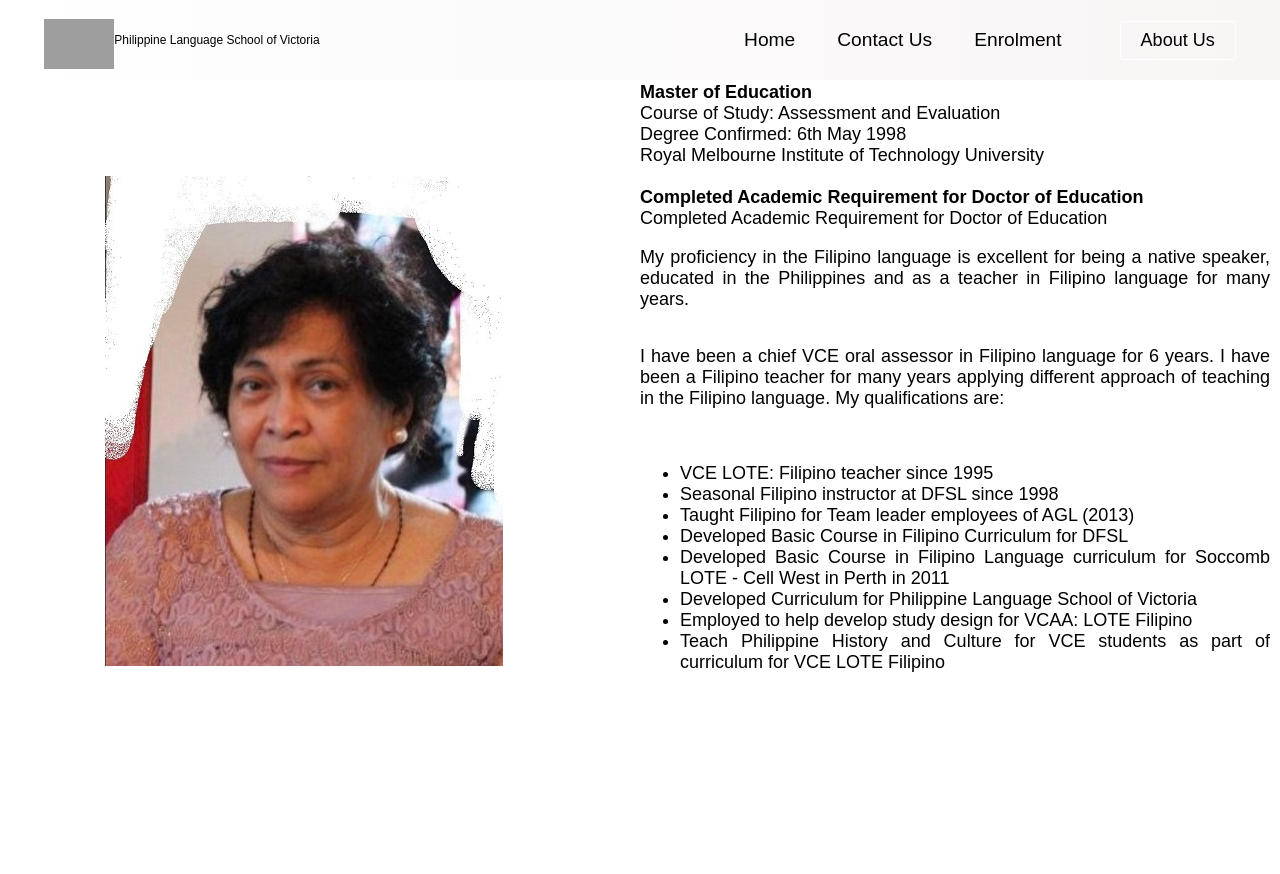
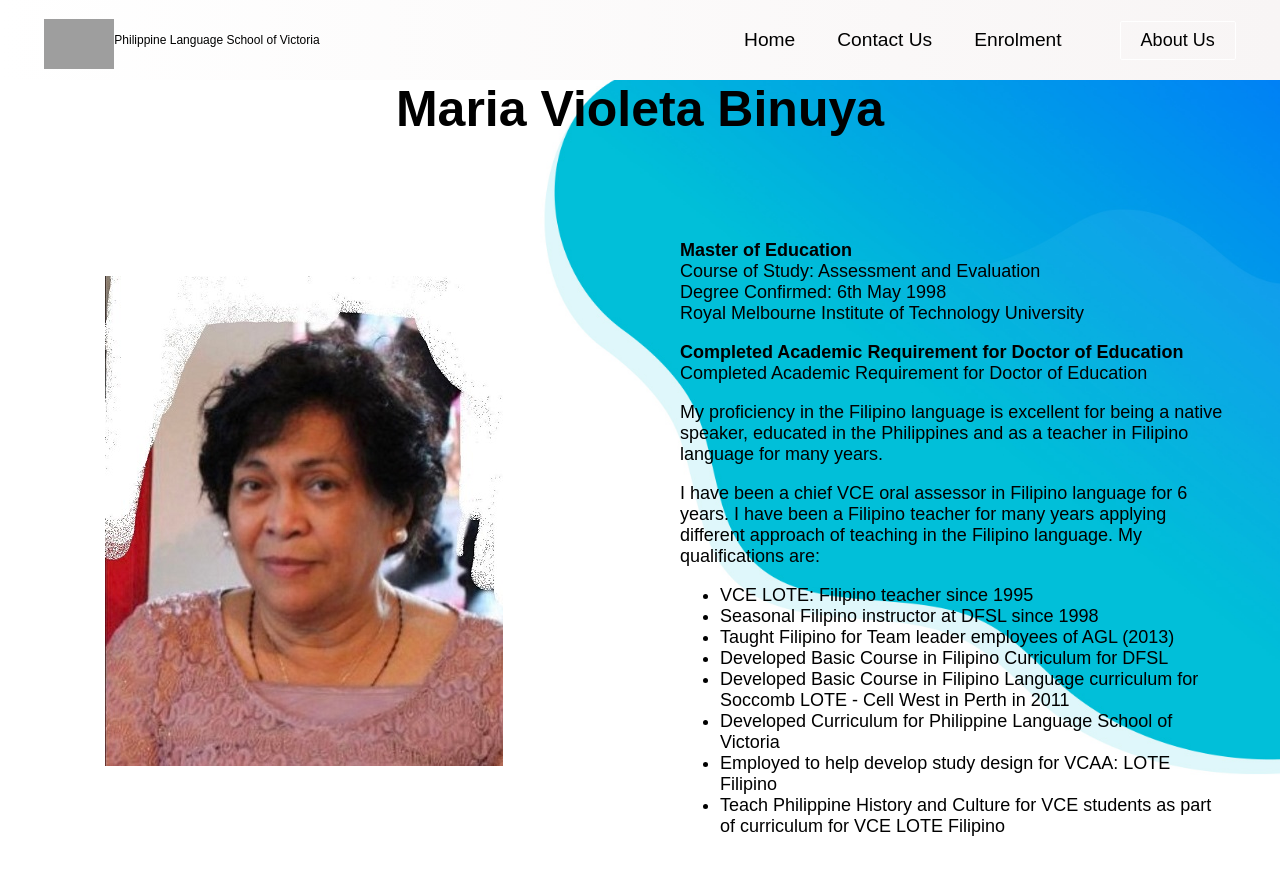
Before and after one commit to rayamigo18/phillanguage, a React (Create React App) app: page /maria in a window 1280 px wide. Shown: the top 874 px of the page. Before the commit the page ends 800 px from the top, so only its background shows below. Built offline with nearby package versions, Linux system fonts and the light colour scheme; grey boxes are pictures that could not be loaded; the HTML template or start-up script is replaced by a standard one.

Commit message:
fix format issue

```diff
--- a/src/components/pages/Catherine.js
+++ b/src/components/pages/Catherine.js
@@ -14,10 +14,7 @@ function Catherine() {
             </div>
             <div class="column">
             <div class="aboutus-offer">
-              <br></br>
-              <br></br>
-              <br></br>
-              <strong>2016: Certificate IV in Community Languages Teaching</strong><br></br>
+              <p><strong>2016: Certificate IV in Community Languages Teaching</strong><br></br>
               Community Languages Victoria<br></br>
               (Australian Federation of Ethnic Schools Associations)<br></br>
               Co AS IT (Italian Centre), Carlton
@@ -37,6 +34,7 @@ function Catherine() {
               <strong>2010: Bachelor of Science</strong><br></br>
               Monash University, Clayton Campus<br></br>
               Major: Genetics and Human Pathology<br></br>
+              </p>
             </div>
           </div>
         </div>
--- a/src/components/pages/Julieta.js
+++ b/src/components/pages/Julieta.js
@@ -3,10 +3,9 @@ import "../../App.css";
 
 function Julieta() {
   return (
-    <div className="profile-container">
-      <h1 className="profile">Julieta Lambanao</h1>
-      <div className="profile-info">
-        <div class="aboutus-info">
+    <div className="aboutus-container">
+      <h1 className="about-us">Julieta Lambanao</h1>
+          <div class="aboutus-info">
           <div class="row">
             <div class="column">
               <div class="profileimg">
@@ -14,7 +13,8 @@ function Julieta() {
               </div>
             </div>
             <div class="column">
-              <strong>TERTIARY QUALIFICATION</strong>
+            <div class="aboutus-offer">
+              <p><strong>TERTIARY QUALIFICATION</strong></p>
               <p class="tab">
               <ul>
                 <li>Dr. of Public Administration- Graduated 1995 MLQU Philippines- with Dissertation in satellite
--- a/src/components/pages/Maria.js
+++ b/src/components/pages/Maria.js
@@ -3,9 +3,8 @@ import "../../App.css";
 
 function Maria() {
   return (
-    <div className="profile-container">
-      <h1 className="profile">Maria Violeta Binuya</h1>
-      <div className="profile-info">
+    <div className="aboutus-container">
+      <h1 className="about-us">Maria Violeta Binuya</h1>
         <div class="aboutus-info">
           <div class="row">
             <div class="column">
@@ -14,14 +13,15 @@ function Maria() {
               </div>
             </div>
             <div class="column">
-              <row><strong>Master of Education</strong><br></br>
+            <div class="aboutus-offer">
+              <p><strong>Master of Education</strong><br></br>
               Course of Study: Assessment and Evaluation<br></br>
               Degree Confirmed: 6th May 1998<br></br>
-              Royal Melbourne Institute of Technology University</row>
-              <br></br>
-              <row><strong>Completed Academic Requirement for Doctor of Education</strong><br></br>
+              Royal Melbourne Institute of Technology University
+              <br></br></p>
+              <p><strong>Completed Academic Requirement for Doctor of Education</strong><br></br>
               Completed Academic Requirement for Doctor of Education
-              </row>
+              </p>
               <p>My proficiency in the Filipino language is excellent for being a native speaker, educated in the Philippines and as a teacher in Filipino language for many years. </p>
               <p>I have been a chief VCE oral assessor in Filipino language for 6 years. I have been a Filipino teacher for many years applying different approach of teaching in the Filipino language.
               My qualifications are:
--- a/src/components/pages/Perla.js
+++ b/src/components/pages/Perla.js
@@ -3,9 +3,8 @@ import "../../App.css";
 
 function Perla() {
   return (
-    <div className="profile-container">
-      <h1 className="profile">Perla Leutic</h1>
-      <div className="profile-info">
+    <div className="aboutus-container">
+      <h1 className="about-us">Perla Leutic</h1>
         <div class="aboutus-info">
           <div class="row">
             <div class="column">
@@ -14,13 +13,9 @@ function Perla() {
               </div>
             </div>
             <div class="column">
-              <br></br>
-              <br></br>
-              <br></br>
-              <br></br>
-              <br></br>
-              <br></br>
-              <br></br>
+              <div class="aboutus-offer">
+              <p>
+              <br></br><br></br>
               <ul>
                 <li>Graduated Bachelor of Science in Community Development in Australia</li>
                 <li>Bachelor of Science in Elementary Education in Philippines</li>
@@ -29,6 +24,7 @@ function Perla() {
                 <li>President of Filipino Community Council of Victoria since 2013-2017 </li>
                 <li>President of LUZVIMINDA  1989-1995 </li>
               </ul>
+              </p>
             </div>
           </div>
         </div>
--- a/src/components/pages/Roel.js
+++ b/src/components/pages/Roel.js
@@ -3,9 +3,8 @@ import "../../App.css";
 
 function Roel() {
   return (
-    <div className="profile-container">
-      <h1 className="profile">Roel Paje</h1>
-      <div className="profile-info">
+    <div className="aboutus-container">
+      <h1 className="about-us">Roel Paje</h1>
         <div class="aboutus-info">
           <div class="row">
             <div class="column">
@@ -14,6 +13,7 @@ function Roel() {
               </div>
             </div>
             <div class="column">
+            <div class="aboutus-offer">
               <p>Married with 3 children; living in Australia since 2008. Working as
 Education Support at a government school for the past 11 years. I
 run a program: Hands on Learning catered towards the well being
@@ -35,8 +35,8 @@ goes to show that language (and culture) is inherent to anyone regardless of ski
 background.</p>
             </div>
           </div>
-        </div>
       </div>
+    </div>
     </div>
   );
 }
--- a/src/components/pages/Rosanna.js
+++ b/src/components/pages/Rosanna.js
@@ -3,9 +3,8 @@ import "../../App.css";
 
 function Rosanna() {
   return (
-    <div className="profile-container">
-      <h1 className="profile">Rosanna Balod</h1>
-      <div className="profile-info">
+    <div className="aboutus-container">
+      <h1 className="about-us">Rosanna Balod</h1>
         <div class="aboutus-info">
           <div class="row">
             <div class="column">
@@ -14,13 +13,11 @@ function Rosanna() {
               </div>
             </div>
             <div class="column">
-              <br></br>
-              <br></br>
-              <br></br>
-              <h2>Rosanna was a teacher in the Philippines for 21 years prior to her migration to Australia in
+            <div class="aboutus-offer">
+              <p><h2>Rosanna was a teacher in the Philippines for 21 years prior to her migration to Australia in
 2000. She taught English and Filipino. She completed Certificate IV in Community Languages
 here in Australia and has been with the Philippine Language School of Victoria since 2007.
-Currently, she works as an Education Support in a government school at Caroline Springs.</h2>
+Currently, she works as an Education Support in a government school at Caroline Springs.</h2></p>
             </div>
           </div>
         </div>
```
